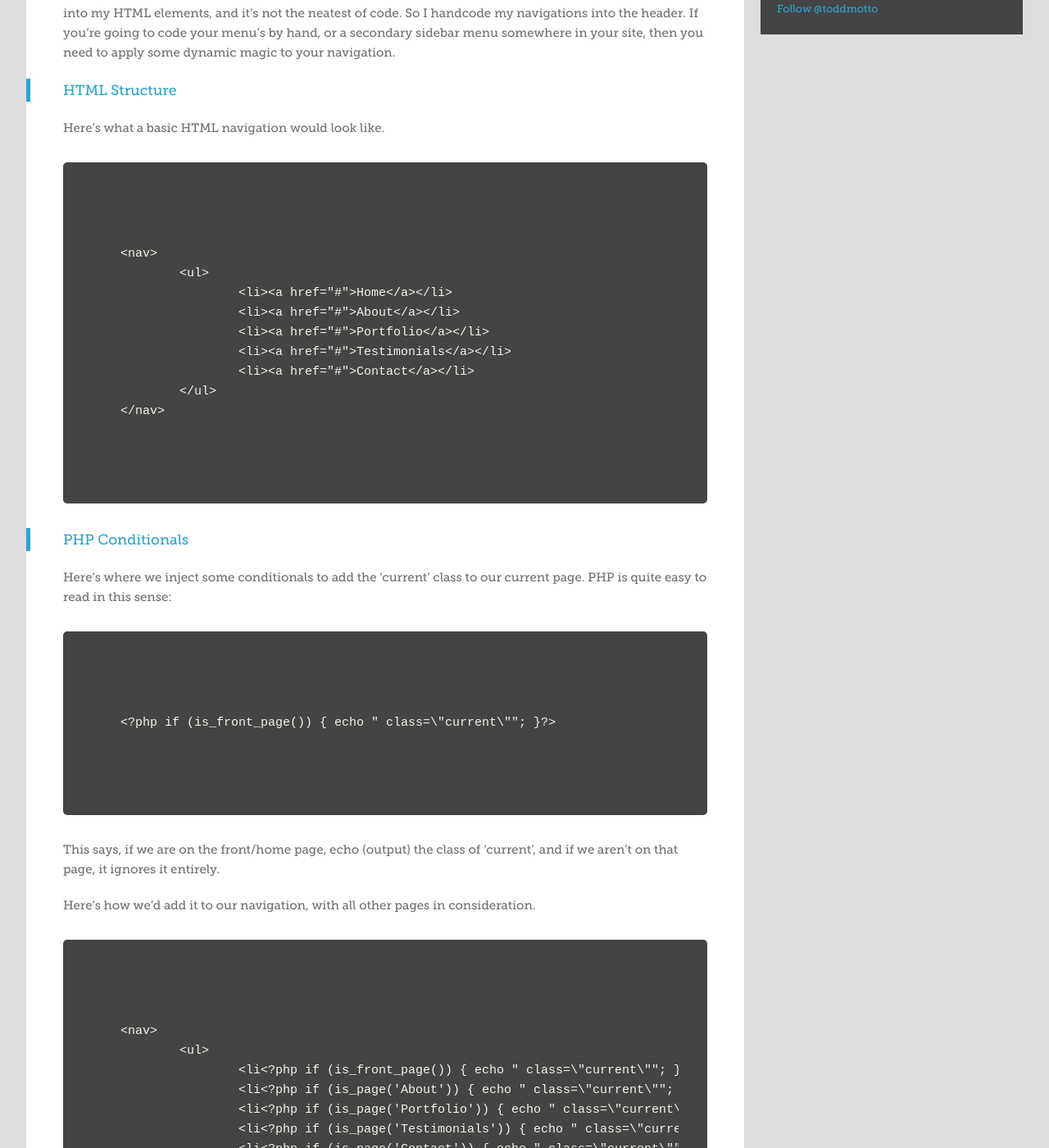
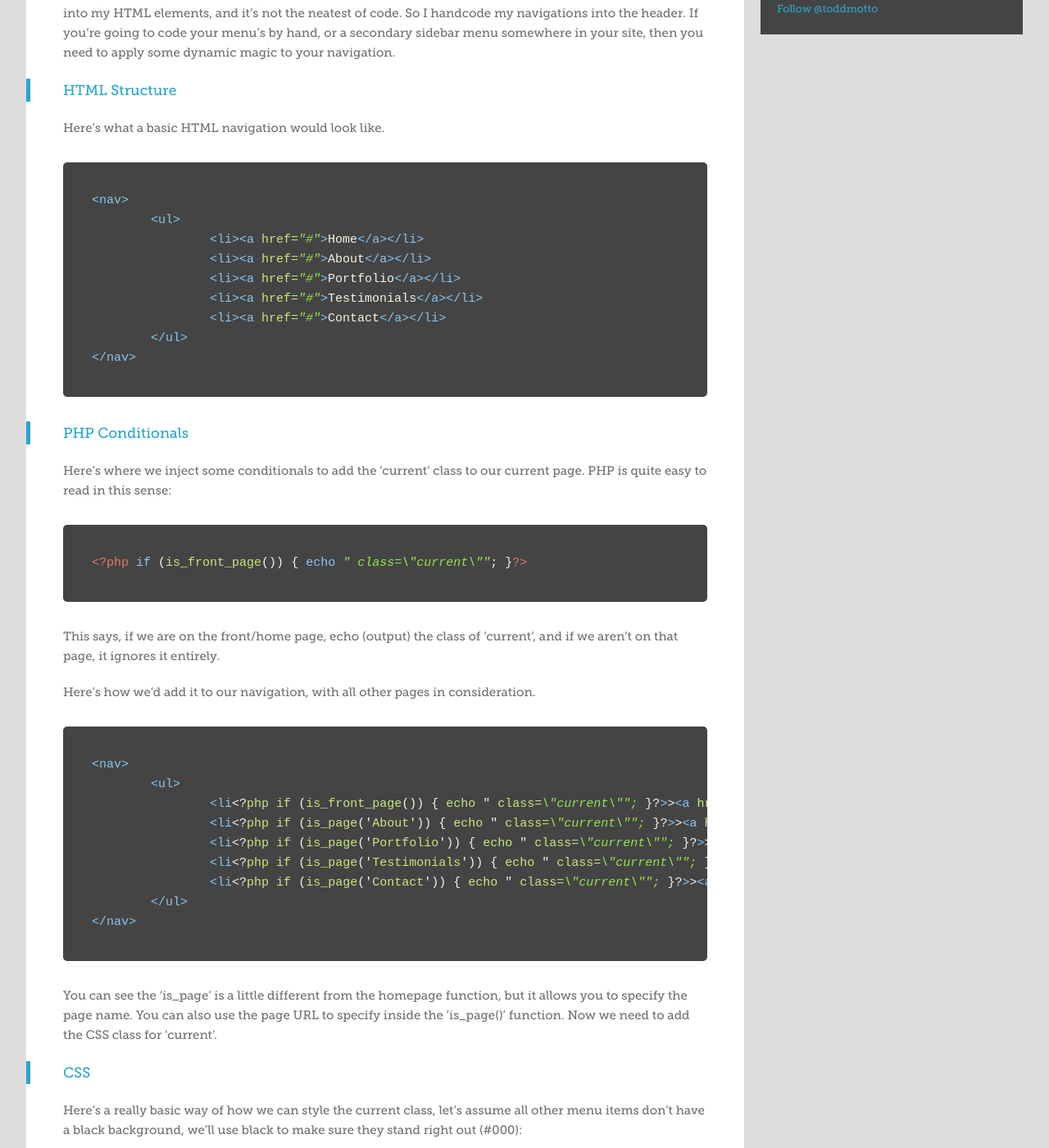
Before and after one commit to lechoo/toddmotto.github.com, a Jekyll site: the page built from _posts/2012-08-18-highlight-your-current-page-with-wordpress-conditionals.md, in a window 1280 px wide and 1400 px high, scrolled down 617 px. Shown: the whole window at 82% size. Built offline with Jekyll 4.4.1, drawn with Linux system fonts in a browser that asks for light colours; Markdown is read by kramdown in place of the engine named in the settings; comment, search, counter and statistics services are not loaded; some of the changed text lies outside the part shown.

Commit message:
Syntax highlighting

```diff
--- a/_posts/2012-08-18-highlight-your-current-page-with-wordpress-conditionals.md
+++ b/_posts/2012-08-18-highlight-your-current-page-with-wordpress-conditionals.md
@@ -22,35 +22,40 @@ I rarely use the dynamic Menu system provided by WordPress, it feels too clunky,
 
 Here’s what a basic HTML navigation would look like.
 
-    <nav>
-		<ul>
-			<li><a href="#">Home</a></li>
-			<li><a href="#">About</a></li>
-			<li><a href="#">Portfolio</a></li>
-			<li><a href="#">Testimonials</a></li>
-			<li><a href="#">Contact</a></li>
-		</ul>
-	</nav>
+{% highlight html %}
+<nav>
+	<ul>
+		<li><a href="#">Home</a></li>
+		<li><a href="#">About</a></li>
+		<li><a href="#">Portfolio</a></li>
+		<li><a href="#">Testimonials</a></li>
+		<li><a href="#">Contact</a></li>
+	</ul>
+</nav>
+{% endhighlight %}
 
 ### PHP Conditionals
-
 Here’s where we inject some conditionals to add the ‘current’ class to our current page. PHP is quite easy to read in this sense:
 
-    <?php if (is_front_page()) { echo " class=\"current\""; }?>
+{% highlight php %}
+<?php if (is_front_page()) { echo " class=\"current\""; }?>
+{% endhighlight %}
 
 This says, if we are on the front/home page, echo (output) the class of ‘current’, and if we aren’t on that page, it ignores it entirely.
 
 Here’s how we’d add it to our navigation, with all other pages in consideration.
 
-    <nav>
-		<ul>
-			<li<?php if (is_front_page()) { echo " class=\"current\""; }?>><a href="#">Home</a></li>
-			<li<?php if (is_page('About')) { echo " class=\"current\""; }?>><a href="#">About</a></li>
-			<li<?php if (is_page('Portfolio')) { echo " class=\"current\""; }?>><a href="#">Portfolio</a></li>
-			<li<?php if (is_page('Testimonials')) { echo " class=\"current\""; }?>><a href="#">Testimonials</a></li>
-			<li<?php if (is_page('Contact')) { echo " class=\"current\""; }?>><a href="#">Contact</a></li>
-		</ul>
-	</nav>
+{% highlight html %}
+<nav>
+	<ul>
+		<li<?php if (is_front_page()) { echo " class=\"current\""; }?>><a href="#">Home</a></li>
+		<li<?php if (is_page('About')) { echo " class=\"current\""; }?>><a href="#">About</a></li>
+		<li<?php if (is_page('Portfolio')) { echo " class=\"current\""; }?>><a href="#">Portfolio</a></li>
+		<li<?php if (is_page('Testimonials')) { echo " class=\"current\""; }?>><a href="#">Testimonials</a></li>
+		<li<?php if (is_page('Contact')) { echo " class=\"current\""; }?>><a href="#">Contact</a></li>
+	</ul>
+</nav>
+{% endhighlight %}
 
 You can see the ‘is_page’ is a little different from the homepage function, but it allows you to specify the page name. You can also use the page URL to specify inside the ‘is_page()’ function. Now we need to add the CSS class for ‘current’.
 
@@ -58,5 +63,7 @@ You can see the ‘is_page’ is a little different from the homepage function,
 
 Here’s a really basic way of how we can style the current class, let’s assume all other menu items don’t have a black background, we’ll use black to make sure they stand right out (#000):
 
-    nav ul li a {background:#F60;} // Bright orange
-    nav ul li.current a {background:#000;} // Black for current
+{% highlight css %}
+nav ul li a {background:#F60;} // Bright orange
+nav ul li.current a {background:#000;} // Black for current
+{% endhighlight %}
```
